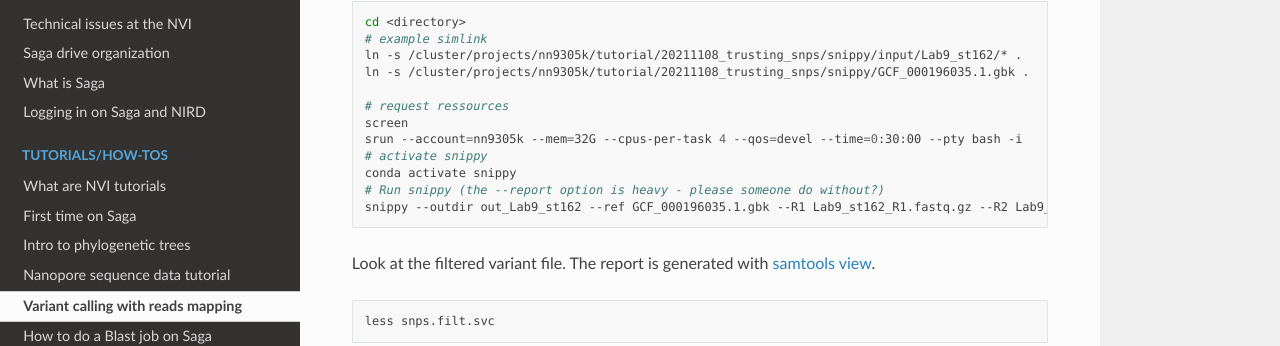
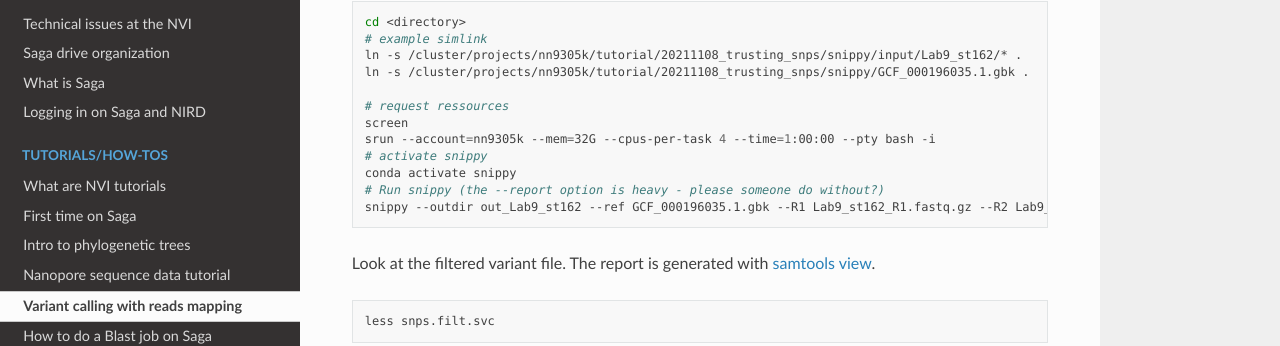
Before and after one commit to NorwegianVeterinaryInstitute/nvi-documentation, a Sphinx documentation site: the page built from docs/source/tutorials/Variant_calling_reads_mapping_trusting.md, in a window 1280 px wide and 900 px high, scrolled down 8349 px. Shown: the part 128-474 px from the top of the window. Built offline with Sphinx 7.4.7 and the Read the Docs theme 2.0.0, drawn with Linux system fonts in a browser that asks for light colours; pages that are not in the unit, such as notebooks, are missing from menus.

Commit message:
updated interactive queue time for report

```diff
--- a/docs/source/tutorials/Variant_calling_reads_mapping_trusting.md
+++ b/docs/source/tutorials/Variant_calling_reads_mapping_trusting.md
@@ -197,7 +197,7 @@ ln -s /cluster/projects/nn9305k/tutorial/20211108_trusting_snps/snippy/GCF_00019
 
 # request ressources
 screen
-srun --account=nn9305k --mem=32G --cpus-per-task 4 --qos=devel --time=0:30:00 --pty bash -i
+srun --account=nn9305k --mem=32G --cpus-per-task 4 --time=1:00:00 --pty bash -i
 # activate snippy
 conda activate snippy
 # Run snippy (the --report option is heavy - please someone do without?)
```
